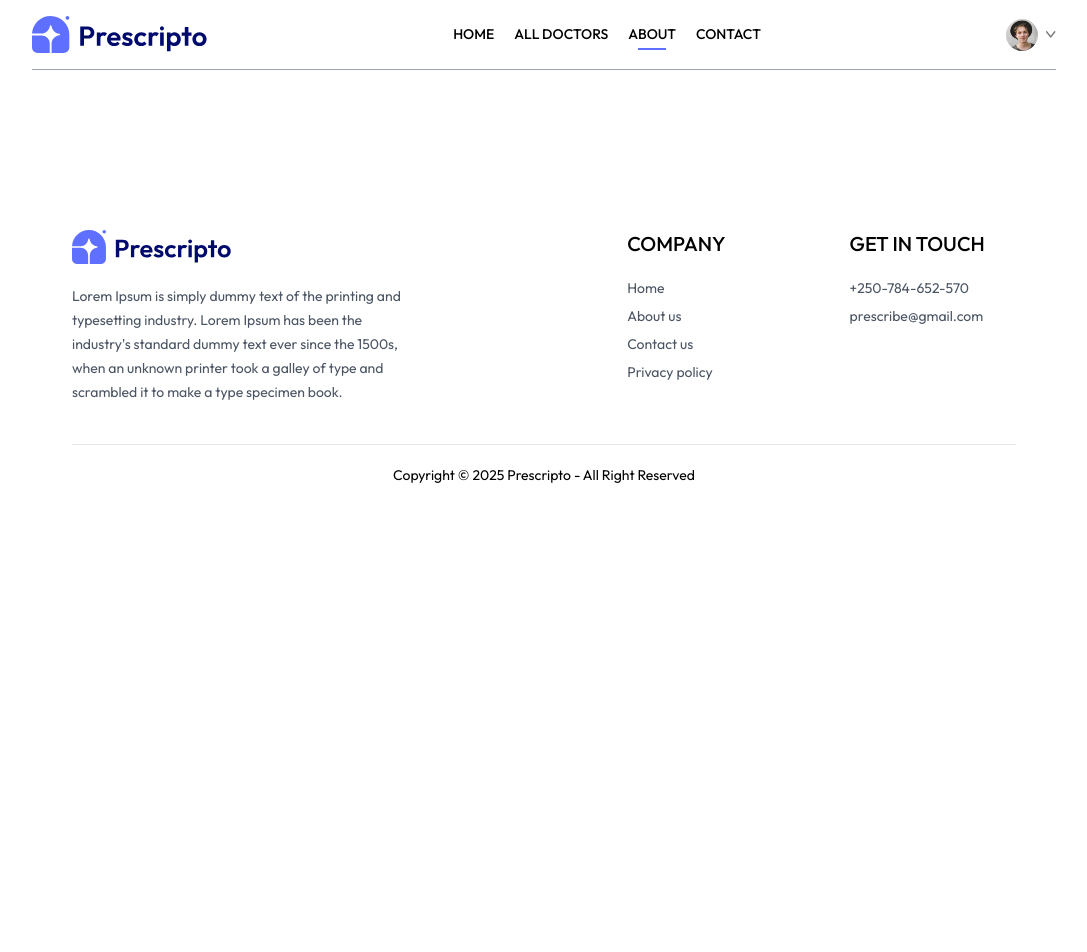
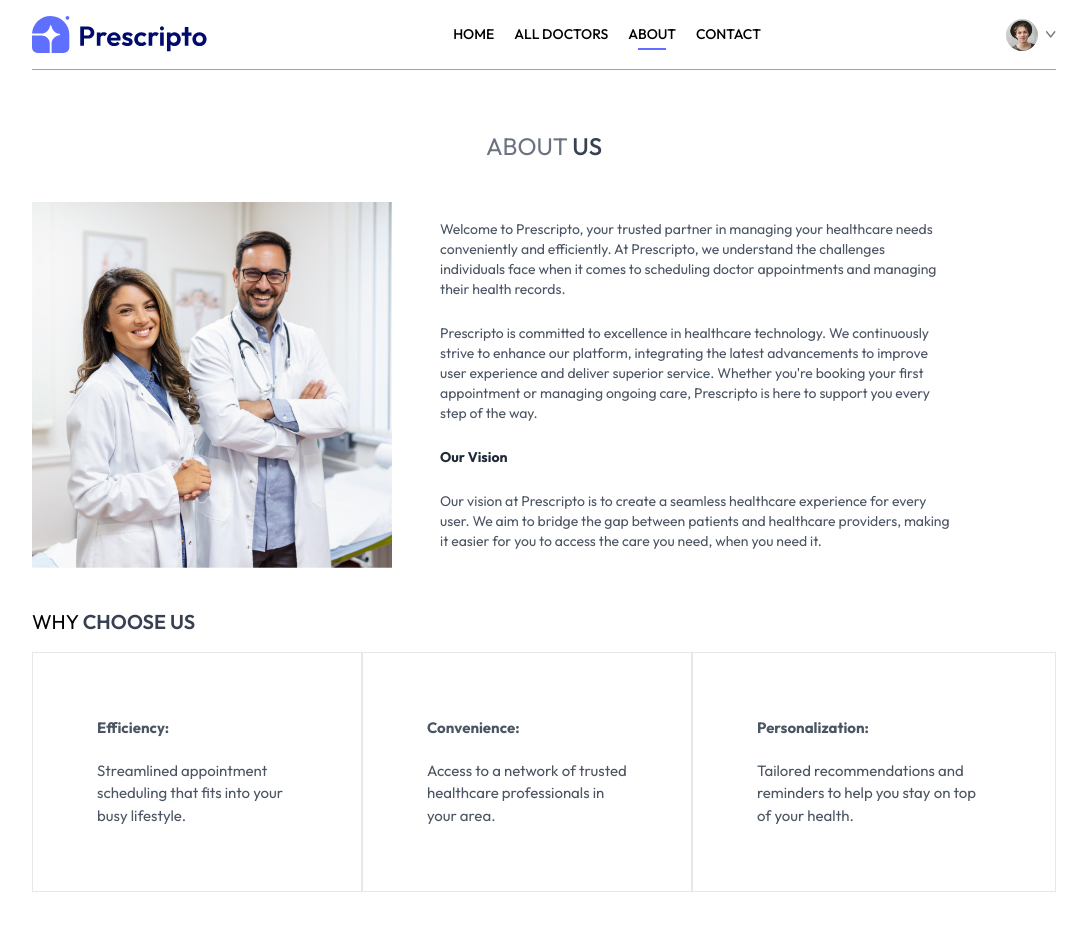
Before and after one commit to NainsiMotiyan/Prescripto, a React (Vite) app in the folder frontend/: page /about in a window 1280 px wide. Shown: the top 952 px of the page, without its empty margins (96-1183 px from the left). Before the commit the page ends 800 px from the top, so only its background shows below. Built offline with nearby package versions, Linux system fonts and the light colour scheme.

Commit message:
changes and contact page and about page

```diff
--- a/frontend/src/assets/assets.js
+++ b/frontend/src/assets/assets.js
@@ -118,7 +118,7 @@ export const doctors = [
         _id: 'doc3',
         name: 'Dr. Sarah Patel',
         image: doc3,
-        speciality: 'Dermatologist',
+        speciality: 'Gastroenterologist',
         degree: 'MBBS',
         experience: '1 Years',
         about: 'Dr. Davis has a strong commitment to delivering comprehensive medical care, focusing on preventive medicine, early diagnosis, and effective treatment strategies. Dr. Davis has a strong commitment to delivering comprehensive medical care, focusing on preventive medicine, early diagnosis, and effective treatment strategies.',
@@ -230,7 +230,7 @@ export const doctors = [
         _id: 'doc11',
         name: 'Dr. Zoe Kelly',
         image: doc11,
-        speciality: 'Neurologist',
+        speciality: 'Gastroenterologist',
         degree: 'MBBS',
         experience: '4 Years',
         about: 'Dr. Davis has a strong commitment to delivering comprehensive medical care, focusing on preventive medicine, early diagnosis, and effective treatment strategies. Dr. Davis has a strong commitment to delivering comprehensive medical care, focusing on preventive medicine, early diagnosis, and effective treatment strategies.',
@@ -296,4 +296,5 @@ export const doctors = [
             line2: 'Circle, Ring Road, London'
         }
     },
+
 ]
--- a/frontend/src/components/TopDoctors.jsx
+++ b/frontend/src/components/TopDoctors.jsx
@@ -16,7 +16,7 @@ const TopDoctors = () => {
       <p className='sm:w-1/3 text-center text-sm'>Simply browse through our extensive list of trusted doctors.</p>
       <div className='w-full grid grid-cols-[repeat(auto-fit,minmax(160px,1fr))] gap-6 pt-5 px-3 sm:px-0'>
         {doctors.slice(0,10).map((item , index)=>(
-            <div onClick={()=>navigate(`/appointment/${item._id}`)} className='border border-blue-200 rounded-xl overflow-hidden cursor-pointer hover:translate-y-[10px] transition-all duration-500' key={index}>
+            <div onClick={()=>{navigate(`/appointment/${item._id}`);scrollTo(0,0)}} className='border border-blue-200 rounded-xl overflow-hidden cursor-pointer hover:translate-y-[10px] transition-all duration-500' key={index}>
                 <img className='bg-blue-50' src={item.image} alt="" />
                 <div className='p-4'>
                     <div className='flex items-center gap-2 text-sm text-center text-green-500'>
--- a/frontend/src/pages/About.jsx
+++ b/frontend/src/pages/About.jsx
@@ -1,11 +1,77 @@
-import React from 'react'
+import React from "react";
+import { assets } from "../assets/assets";
 
 const About = () => {
   return (
     <div>
+      <div className="text-center text-2xl pt-10 text-gray-500">
+        <p>
+          ABOUT <span className="text-gray-700 font-medium">US</span>
+        </p>
+      </div>
 
+      <div className="my-10 flex flex-col md:flex-row gap-12">
+        <img
+          className="w-full md:max-w-[360px]"
+          src={assets.about_image}
+          alt=""
+        />
+        <div className="flex flex-col justify-center gap-6 md:w-2/4 text-sm text-gray-600">
+          <p>
+            Welcome to Prescripto, your trusted partner in managing your
+            healthcare needs conveniently and efficiently. At Prescripto, we
+            understand the challenges individuals face when it comes to
+            scheduling doctor appointments and managing their health records.
+          </p>
+          <p>
+            Prescripto is committed to excellence in healthcare technology. We
+            continuously strive to enhance our platform, integrating the latest
+            advancements to improve user experience and deliver superior
+            service. Whether you're booking your first appointment or managing
+            ongoing care, Prescripto is here to support you every step of the
+            way.
+          </p>
+          <b className="text-gray-800">Our Vision</b>
+          <p>
+            Our vision at Prescripto is to create a seamless healthcare
+            experience for every user. We aim to bridge the gap between patients
+            and healthcare providers, making it easier for you to access the
+            care you need, when you need it.
+          </p>
+        </div>
+      </div>
+
+      <div className="text-xl my-4">
+        <p>
+          WHY <span className="text-gray-700 font-semibold">CHOOSE US</span>
+        </p>
+      </div>
+
+      <div className="flex flex-col md:flex-row mb-20">
+        <div className="border px-10 md:px-16 py-8 sm:py-16 flex flex-col gap-5 text-[15px] hover:bg-primary hover:text-white transition-all duration-300 text-gray-600 cursor-pointer">
+          <b>Efficiency:</b>
+          <p>
+            Streamlined appointment scheduling that fits into your busy
+            lifestyle.
+          </p>
+        </div>
+        <div className="border px-10 md:px-16 py-8 sm:py-16 flex flex-col gap-5 text-[15px] hover:bg-primary hover:text-white transition-all duration-300 text-gray-600 cursor-pointer">
+          <b>Convenience:</b>
+          <p>
+            Access to a network of trusted healthcare professionals in your
+            area.
+          </p>
+        </div>
+        <div className="border px-10 md:px-16 py-8 sm:py-16 flex flex-col gap-5 text-[15px] hover:bg-primary hover:text-white transition-all duration-300 text-gray-600 cursor-pointer">
+          <b>Personalization:</b>
+          <p>
+            Tailored recommendations and reminders to help you stay on top of
+            your health.
+          </p>
+        </div>
+      </div>
     </div>
-  )
-}
+  );
+};
 
-export default About
+export default About;
--- a/frontend/src/pages/Contact.jsx
+++ b/frontend/src/pages/Contact.jsx
@@ -1,11 +1,44 @@
-import React from 'react'
+import React from "react";
+import { assets } from "../assets/assets";
 
 const Contact = () => {
   return (
     <div>
+      <div className="text-center text-2xl pt-10 text-gray-500">
+        <p>
+          CONTACT <span className="text-gray-700 font-semibold">US</span>
+        </p>
+      </div>
 
+      <div className="my-10 flex flex-col justify-center md:flex-row gap-10 mb-28 text-sm">
+        <img
+          className="w-full md:max-w-[360px]"
+          src={assets.contact_image}
+          alt=""
+        />
+
+        <div className="flex flex-col justify-center items-start gap-6">
+          <p className="font-semibold text-lg text-gray-600">OUR OFFICE</p>
+          <p className="text-gray-500">
+            New Delhi <br /> India
+          </p>
+          <p className="text-gray-500">
+            Tel: +250-784-652-570
+            <br /> Email:  prescribe@gmail.com
+          </p>
+          <p className="font-semibold text-lg text-gray-600">
+            CAREERS AT PRESCRIPTO
+          </p>
+          <p className="text-gray-500">
+            Learn more about our teams and job openings.
+          </p>
+          <button className="border border-black px-8 py-4 text-sm hover:bg-black hover:text-white transition-all duration-500">
+            Explore Jobs
+          </button>
+        </div>
+      </div>
     </div>
-  )
-}
+  );
+};
 
-export default Contact
+export default Contact;
--- a/frontend/src/pages/Doctors.jsx
+++ b/frontend/src/pages/Doctors.jsx
@@ -20,6 +20,8 @@ const Doctors = () => {
 
   useEffect(()=>{
     applyFilter()
+    console.log("Doctors' specialities:", doctors.map(d => d.speciality));
+  console.log("Speciality from URL:", speciality);
   } , [doctors , speciality])
 
   return (
```
Also changed, not shown: frontend/src/pages/Appointment.jsx (+41 -41 lines).
